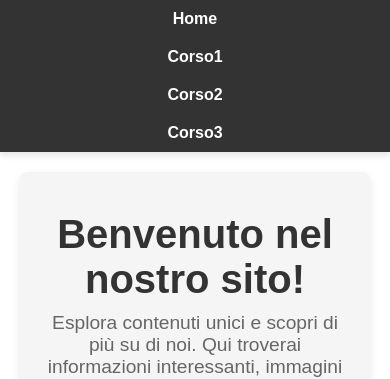
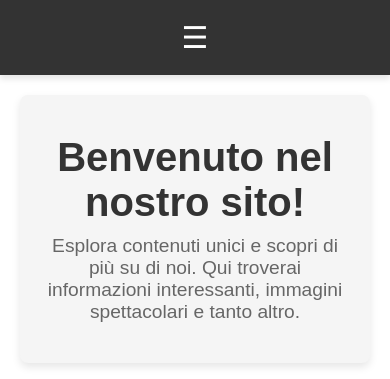
Before and after one commit to sixtynicooo/sito-Vetrina-Nicola-Mattia, a PHP site: page /pagine/home.php in a window 390 px wide. Shown: the top 379 px of the page. Run offline with PHP 8.4, Linux system fonts and the light colour scheme; style sheets or scripts are compiled from the project's sources.

Commit message:
Update aggiunto bottone nav per piccoli schermi

```diff
--- a/css/nav.css
+++ b/css/nav.css
@@ -1 +1 @@
-@charset "UTF-8";.main-nav{background-color:#333;padding:10px 0;font-family:Arial,sans-serif;box-shadow:0 4px 6px rgba(0,0,0,.1)}.main-nav ul{list-style:none;margin:0;padding:0;display:flex;justify-content:center}.main-nav ul li a{display:block;text-decoration:none;color:#fff;font-weight:700;padding:10px;border-radius:10px}@media (min-width:769px){.main-nav ul a:hover{background-color:#555;color:#f1f1f1}}@media (min-width:769px){.main-nav ul li a{min-width:100px;text-align:center}}@media (max-width:768px){.main-nav{padding:0}.main-nav ul{flex-direction:column;background:#333}.main-nav ul li{margin:0 0;text-align:center}.main-nav ul a:hover{background-color:#555;color:#f1f1f1}}
+@charset "UTF-8";.main-nav{background-color:#333;padding:10px 0;font-family:Arial,sans-serif;box-shadow:0 4px 6px rgba(0,0,0,.1)}.main-nav ul{list-style:none;margin:0;padding:0;display:flex;justify-content:center}.main-nav ul li a{display:block;text-decoration:none;color:#fff;font-weight:700;padding:10px;border-radius:10px}.nav-toggle{display:none;font-size:30px;cursor:pointer;padding:10px 20px;color:#fff}@media (min-width:769px){.main-nav ul li a{min-width:100px;text-align:center}.main-nav ul a:hover{background-color:#555;color:#f1f1f1}}@media (max-width:768px){.main-nav{display:flex;flex-direction:column}.main-nav .nav-menu.active{display:flex}.main-nav ul{flex-direction:column;background:#333;display:none}.main-nav ul li{margin:0 0;text-align:center}.main-nav ul a:hover{background-color:#555;color:#f1f1f1}.nav-toggle{display:block}}
--- a/include/nav.php
+++ b/include/nav.php
@@ -1,11 +1,16 @@
 <nav class="main-nav">
-    <ul>
+    <ul class="nav-menu">
         <li><a href="../pagine/home.php">Home</a></li>
         <li><a href="../pagine/corso1.php">Corso1</a></li>
         <li><a href="../pagine/corso2.php">Corso2</a></li>
         <li><a href="../pagine/corso3.php">Corso3</a></li>
     </ul>
+    <div class="nav-header">
+        <span class="nav-toggle">&#9776;</span> <!-- il bottone hamburger -->
+    </div>
 </nav>
+<script src="../js/nav.js"></script>
+
 <?php
 //echo basename($_SERVER['PHP_SELF'], '.php');
 ?>
--- a/scss/nav.scss
+++ b/scss/nav.scss
@@ -26,13 +26,12 @@
 }
 
 
-/* --- MEDIA QUERY per mobile --- */
-@media (min-width: 769px) {
-  /* Hover sugli elementi */
-  .main-nav ul a:hover {
-  background-color: #555; /* Sfondo più chiaro */
-  color: #f1f1f1; /* Testo più chiaro */
-}
+.nav-toggle {
+    display: none;
+    font-size: 30px;
+    cursor: pointer;
+    padding: 10px 20px;
+    color: #fff;
 }
 
 /* Solo per desktop: rendi il blocco più largo */
@@ -41,17 +40,27 @@
     min-width: 100px;      /* larghezza minima del link */
     text-align: center;    /* testo centrato */
   }
+  /* Hover sugli elementi */
+  .main-nav ul a:hover {
+  background-color: #555; /* Sfondo più chiaro */
+  color: #f1f1f1; /* Testo più chiaro */
+}
 }
 
 
 /* --- MEDIA QUERY per mobile --- */
 @media (max-width: 768px) {
   .main-nav {
-  padding: 0 0 0 0;
-}
+    display: flex;
+    flex-direction: column;
+    .nav-menu.active {
+      display: flex;             /* menu visibile quando clicchi */
+    }
+  }
   .main-nav ul {
     flex-direction: column;
     background: #333;
+    display: none; /* menu nascosto */
   }
 
   .main-nav ul li {
@@ -63,5 +72,9 @@
   .main-nav ul a:hover {
   background-color: #555; /* Sfondo più chiaro */
   color: #f1f1f1; /* Testo più chiaro */
+  }
+
+  .nav-toggle {
+    display: block; /* bottone visibile */
+  }
 }
-}
```
